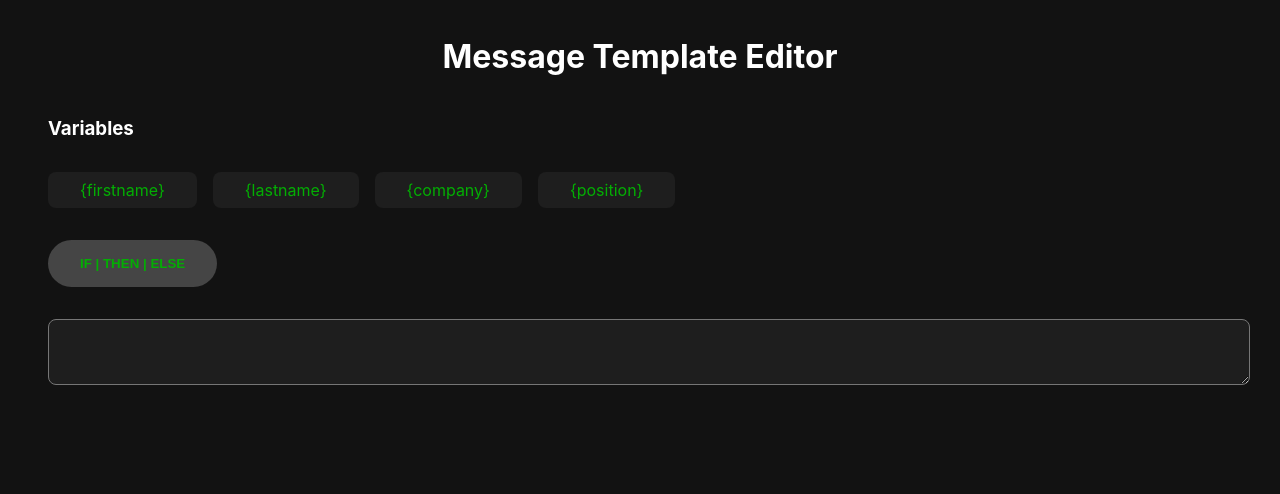
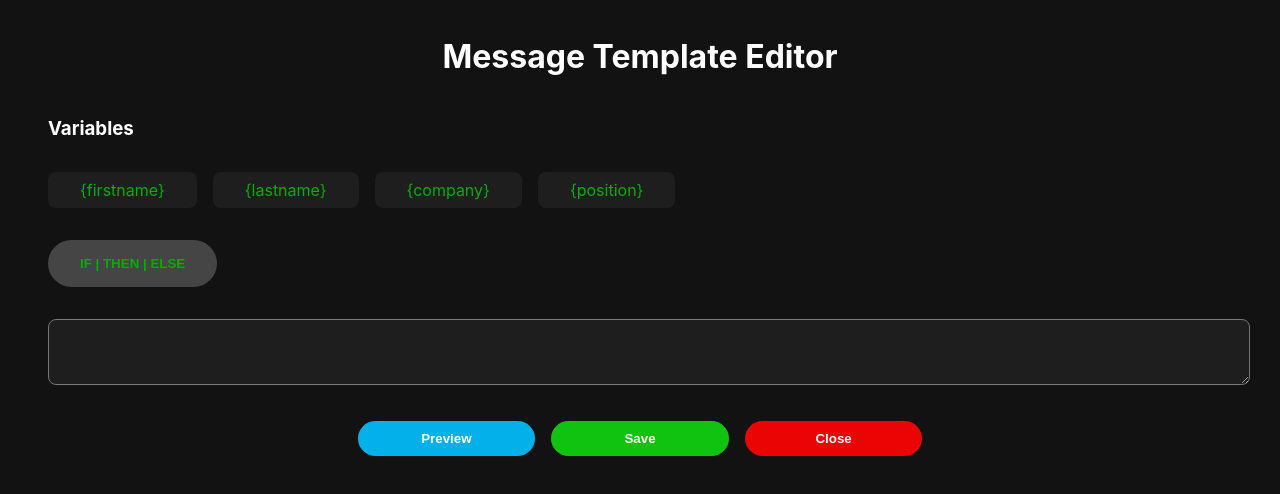
Before and after one commit to Wemitom/message-template-editor, a React (Create React App) app: page / in a window 1280 px wide. Both pictures are taken after a click on the button "Message Editor". Shown: the top 494 px of the page. Built offline with nearby package versions, Linux system fonts and the light colour scheme.

Commit message:
feat: add serialization and deserilaztion

```diff
--- a/src/App.tsx
+++ b/src/App.tsx
@@ -6,7 +6,6 @@ import Editor from './components/Editor';
 /**
  * Основной компонент, который вызывается при запуске приложения. Производит рендер компонента Editor,
  * при нажании на кнопку "Message Editor".
- * @component
  */
 function App() {
   // state для открытия/закрытия редактора
--- a/src/components/Editor/Editor.module.css
+++ b/src/components/Editor/Editor.module.css
@@ -20,6 +20,49 @@
 
 .btnIfThenElse:active {
   background-color: #363636;
+}
+
+.btns {
+  display: flex;
+  gap: 1rem;
+  margin-top: 2rem;
+  justify-content: center;
+}
+
+.previewBtn {
+  flex: 1;
+  max-width: 15%;
+  padding: 10px 0;
+  border: 0;
+  background-color: #04b0ea;
+  color: #fff;
+  font-weight: 600;
+  cursor: pointer;
+  border-radius: 2rem;
+}
+
+.saveBtn {
+  flex: 1;
+  max-width: 15%;
+  padding: 10px 0;
+  border: 0;
+  background-color: #11c311;
+  color: #fff;
+  font-weight: 600;
+  cursor: pointer;
+  border-radius: 2rem;
+}
+
+.closeBtn {
+  flex: 1;
+  max-width: 15%;
+  padding: 10px 0;
+  border: 0;
+  background-color: #ea0404;
+  color: #fff;
+  font-weight: 600;
+  cursor: pointer;
+  border-radius: 2rem;
 }
 /*                             */
 
--- a/src/components/Editor/Inputs/Inputs.module.css
+++ b/src/components/Editor/Inputs/Inputs.module.css
@@ -23,3 +23,12 @@
   margin-top: 1rem;
   margin-bottom: 1rem;
 }
+
+.deleteBtn {
+  margin-left: 0.5rem;
+  float: right;
+  border: 0;
+  background-color: #f12525;
+  color: #fff;
+  border-radius: 0.5rem;
+}
--- a/src/components/Editor/Inputs/index.tsx
+++ b/src/components/Editor/Inputs/index.tsx
@@ -14,15 +14,18 @@ const Inputs = () => {
   /**
    * Возвращает компонент, представляющий поле для ввода на основе его типа.
    *
-   * @param {number} i - Индекс поля.
-   * @param {Input} input - Объект поля.
-   * @param {boolean} ifThenElse - Необязательный. Указывает, нужно ли рендерить компонент if-then-else.
+   * @param {Input} input - Инпут, который нужно рендерить.
    * @return {JSX.Element} Компонент, представляющий поле для ввода.
    */
   const getInputs = (input: Input) => {
     const component: JSX.Element = (
       <>
-        {input.type !== 'normal' && <span>{input.type}</span>}
+        {input.type !== 'normal' && (
+          <span>
+            <span>{input.type}</span>{' '}
+            <button className={styles.deleteBtn}>Delete</button>
+          </span>
+        )}
         <TextareaAutosize
           className={styles.textarea}
           value={input.value}
@@ -60,7 +63,7 @@ const Inputs = () => {
   /**
    * Рекурсивно рендерит компонент if-then-else.
    *
-   * @param {number} i - Индекс if инпута.
+   * @param {number} input - Инпут, который нужно рендерить.
    * @return {JSX.Element} Зарендеренный компонент.
    */
   const renderIfThenElse = (input: Input): JSX.Element => {
--- a/src/components/Editor/index.tsx
+++ b/src/components/Editor/index.tsx
@@ -110,10 +110,7 @@ const Editor = ({ arrVarNames, template, callbackSave }: IProps) => {
     input: template ?? initTemplate,
     position: 0
   });
-  const [state, dispatch] = useReducer(
-    reducer,
-    (template as OtherInput) ?? initTemplate
-  );
+  const [state, dispatch] = useReducer(reducer, template ?? initTemplate);
   const changeValue = (input: Input, uid: string, value: string) =>
     dispatch({ type: 'CHANGE_VALUE', payload: { input, uid, value } });
   const addIfThenElse = (input: Input, position: number) =>
@@ -176,6 +173,14 @@ const Editor = ({ arrVarNames, template, callbackSave }: IProps) => {
       >
         <Inputs />
       </TemplateContext.Provider>
+
+      <div className={styles.btns}>
+        <button className={styles.previewBtn}>Preview</button>
+        <button className={styles.saveBtn} onClick={() => callbackSave(state)}>
+          Save
+        </button>
+        <button className={styles.closeBtn}>Close</button>
+      </div>
     </div>
   );
 };
--- a/src/components/Editor/types.ts
+++ b/src/components/Editor/types.ts
@@ -62,11 +62,11 @@ interface IProps {
   /**
    * Шаблон
    */
-  template?: Input;
+  template?: OtherInput;
   /**
    * Обработчик сохранения шаблона
    */
-  callbackSave: (template: Input) => Promise<void>;
+  callbackSave: (template: OtherInput) => Promise<void>;
 }
 
 interface TemplateContextInterface {
@@ -84,6 +84,7 @@ interface CursorPosition {
 
 export type {
   Input,
+  InputTypes,
   OtherInput,
   IfInput,
   IProps,
```
Also changed, not shown: src/utils/functions/index.ts (+6 -1 lines). Lines whose indentation alone changed are shown as unchanged.
